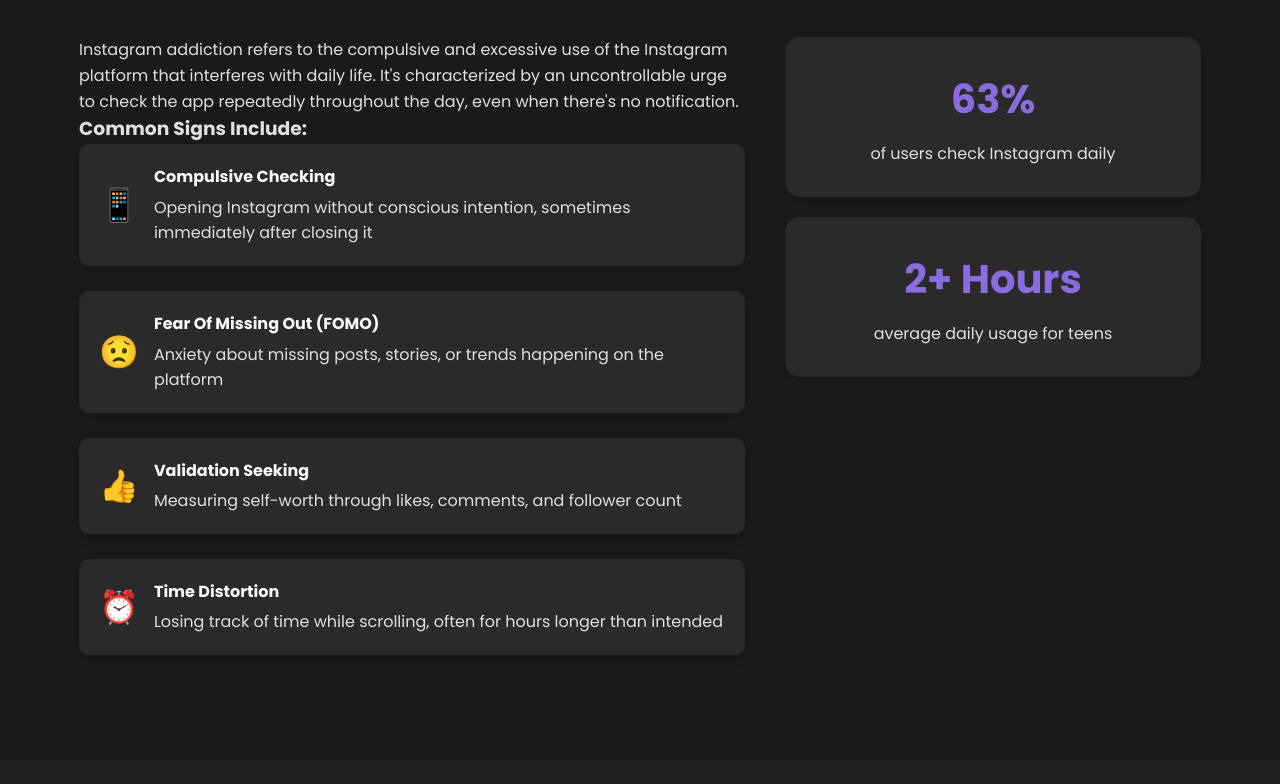
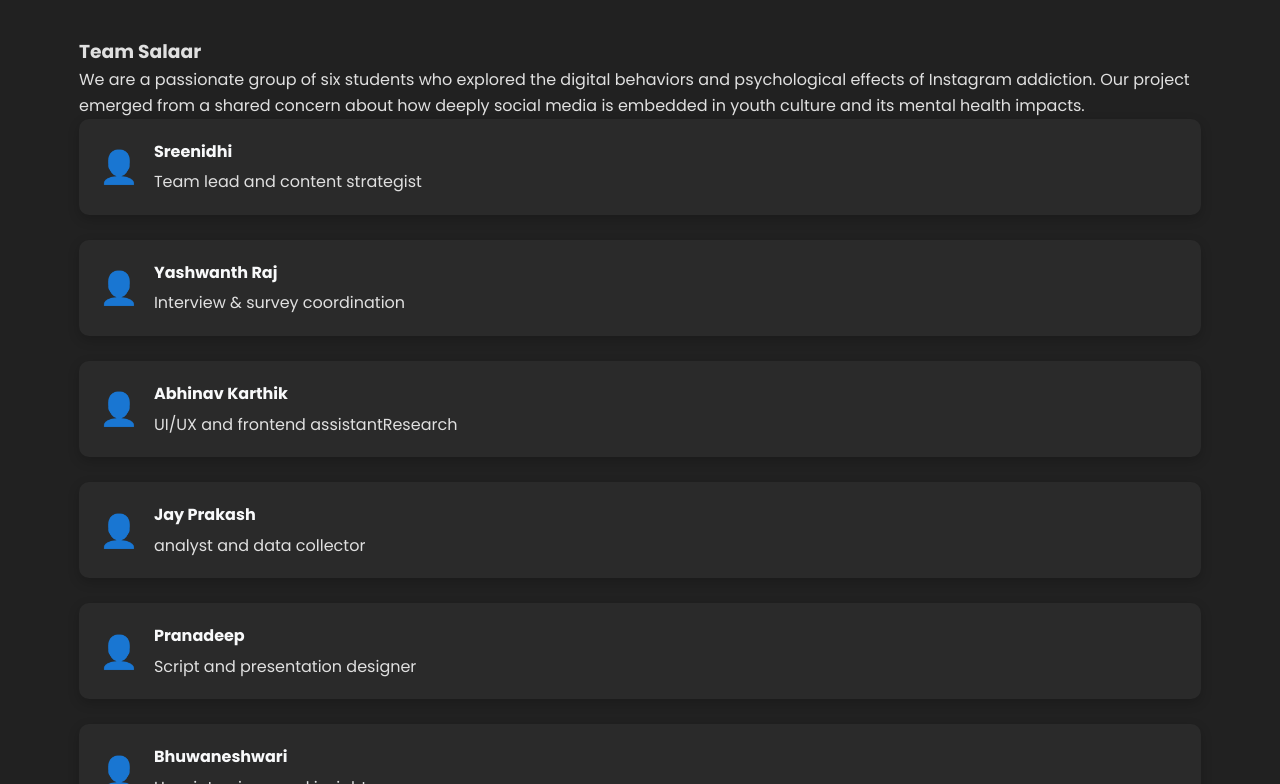
Before and after one commit to BATMAN-CODEWEB/InstagramAddiction-website, a plain HTML site: page index.html in a window 1280 px wide. Shown: the part 737-1521 px from the top of the page. Drawn offline with Linux system fonts and the light colour scheme.

Commit message:
Update index.html
ADDED OUR TEAM NAMES

```diff
--- a/index.html
+++ b/index.html
@@ -19,6 +19,7 @@
                 </div>
                 <ul class="nav-links">
                     <li><a href="#home" class="active">HOME</a></li>
+                    <li><a href="#about-us">TEAM</a></li>
                     <li><a href="#what-is">ABOUT</a></li>
                     <li><a href="#psychological">EFFECTS</a></li>
                     <li><a href="#research">RESEARCH</a></li>
@@ -46,6 +47,29 @@
                 </div>
             </div>
         </section>
+
+<!-- About Us Section -->
+<section id="about-us" class="section alt-bg">
+    <div class="container">
+        <h2 class="section-title">About Us</h2>
+        <div class="content-wrapper">
+            <div class="text-content">
+                <h3>Team Salaar</h3>
+                <p>We are a passionate group of six students who explored the digital behaviors and psychological effects of Instagram addiction. Our project emerged from a shared concern about how deeply social media is embedded in youth culture and its mental health impacts.</p>
+                <ul class="feature-list">
+                    <li><div class="feature-icon">👤</div><div class="feature-text"><h4>Sreenidhi</h4><p>Team lead and content strategist</p></div></li>
+                    <li><div class="feature-icon">👤</div><div class="feature-text"><h4>Yashwanth Raj</h4><p>Interview & survey coordination</p></div></li>
+                    <li><div class="feature-icon">👤</div><div class="feature-text"><h4>Abhinav Karthik</h4><p>UI/UX and frontend assistantResearch </p></div></li>
+                    <li><div class="feature-icon">👤</div><div class="feature-text"><h4>Jay Prakash</h4><p>analyst and data collector</p></div></li>
+                    <li><div class="feature-icon">👤</div><div class="feature-text"><h4>Pranadeep</h4><p>Script and presentation designer</p></div></li>
+                    <li><div class="feature-icon">👤</div><div class="feature-text"><h4>Bhuwaneshwari</h4><p>User interviews and insights</p></div></li>
+                </ul>
+                <p>We collaborated closely through weekly syncs, delegated tasks based on individual strengths, and used Google Docs, Forms, and Figma to manage content, feedback, and visuals.</p>
+            </div>
+        </div>
+    </div>
+</section>
+
 
         <!-- What is Instagram Addiction? -->
         <section id="what-is" class="section">
```
